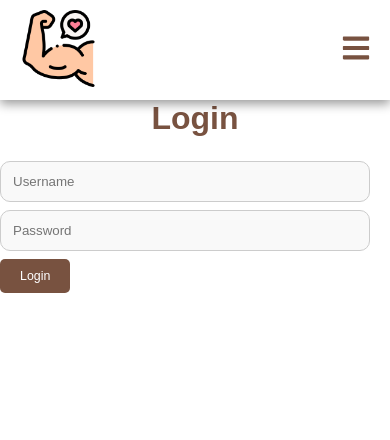
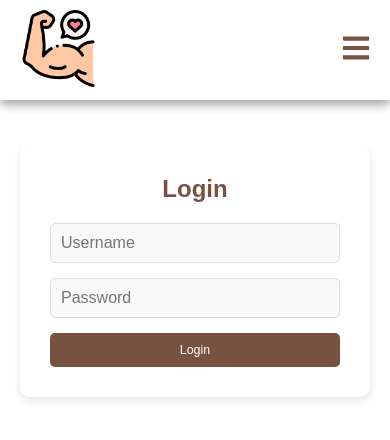
Before and after one commit to Sabinapa/Personal-trainer, a React (Vite) app in the folder frontend/: page /login in a window 390 px wide. Shown: the top 440 px of the page. Built offline with nearby package versions, Linux system fonts and the light colour scheme.

Commit message:
Implemented a responsive design to other components and login page

```diff
--- a/frontend/src/css/Homepage.css
+++ b/frontend/src/css/Homepage.css
@@ -15,6 +15,7 @@
     background-position: center;
     color: white;
     padding: 20px;
+    margin-top: -5px;
 }
 
 .h1-homepage {
--- /dev/null
+++ b/frontend/src/css/Login.css
@@ -0,0 +1,50 @@
+.login-container {
+    display: flex;
+    justify-content: center;
+    align-items: flex-start;
+    padding: 40px 20px;
+    min-height: 80vh;
+    box-sizing: border-box;
+}
+
+.login-form {
+    background-color: #ffffff;
+    padding: 30px;
+    border-radius: 10px;
+    box-shadow: 0 4px 8px rgba(0, 0, 0, 0.1);
+    width: 100%;
+    max-width: 600px;
+    box-sizing: border-box;
+}
+
+.login-form h2 {
+    text-align: center;
+    margin-bottom: 20px;
+}
+
+.login-form input {
+    width: 100%;
+    padding: 10px;
+    margin-bottom: 15px;
+    border: 1px solid #ddd;
+    border-radius: 5px;
+    box-sizing: border-box;
+    font-size: 1rem;
+    transition: border-color 0.3s;
+}
+
+.login-form input:focus {
+    border-color: #785240;
+    outline: none;
+}
+
+.error-message {
+    color: #e75480;
+    margin-bottom: 15px;
+    text-align: center;
+}
+
+.login-button {
+    width: 100%;
+    padding: 10px;
+}
--- a/frontend/src/css/Navbar.css
+++ b/frontend/src/css/Navbar.css
@@ -5,9 +5,8 @@
     display: flex;
     justify-content: center;
     padding: 10px 0;
-    z-index: 5;
-    position: relative;
     box-shadow: 0 4px 10px rgba(0, 0, 0, 0.4);
+    margin-bottom: 5px;
 }
 
 .navbar {
@@ -78,16 +77,16 @@
     .navbar-right {
         display: none;
         position: absolute;
-        top: 100px;
+        top: 110px;
         right: 0;
         background-color: var(--background-color);
         width: 100%;
-        height: 20%;
+        height: 30%;
         flex-direction: column;
         align-items: center;
         justify-content: center;
         transition: all 0.3s ease-in-out;
-        z-index: 10;
+        z-index: 5;
     }
     .navbar-right.open {
         display: flex;
--- a/frontend/src/css/Register.css
+++ b/frontend/src/css/Register.css
@@ -1,6 +1,6 @@
 .main {
     width: 50%;
-    background-color: var(--background-color);
+    background-color: white;
     margin: 0 auto;
     padding: 2rem;
     margin-top: 50px;
@@ -8,15 +8,8 @@
     box-shadow: 0 8px 16px rgba(0, 0, 0, 0.2);
 }
 
-body
-{
-    background-color: white;
-}
-
 h2 {
     text-align: center;
-    font-size: 2rem;
-    color: var(--heading1);
     margin-bottom: 1.5rem;
 }
 
@@ -37,8 +30,7 @@ input, textarea, select {
 }
 
 input:focus, textarea:focus, select:focus {
-    border-color: #4CAF50;
-    box-shadow: 0 0 5px rgba(76, 175, 80, 0.5);
+    border-color: var(--heading1);
     outline: none;
 }
 
@@ -79,16 +71,8 @@ select {
 .register-button {
     width: 40%;
     padding: 1rem;
-    background-color: var(--button-bg);
-    color: #ffffff;
-    border: none;
-    border-radius: 10px;
-    font-size: 1.25rem;
-    font-weight: bold;
-    cursor: pointer;
     display: block;
     margin: 1.5rem auto;
-    transition: background-color 0.3s, transform 0.2s;
 }
 
 .register-button:hover {
@@ -99,3 +83,9 @@ select {
 .register-button:active {
     transform: scale(0.98);
 }
+
+@media (max-width: 768px) {
+    .main{
+        width: 90%;
+    }
+}
--- a/frontend/src/css/TrainerSearch.css
+++ b/frontend/src/css/TrainerSearch.css
@@ -6,6 +6,7 @@
     padding: 20px;
     box-sizing: border-box;
     background-color: var(--background-color);
+    margin-top: 20px
 }
 
 .trainer-search {
--- a/frontend/src/pages/Login.jsx
+++ b/frontend/src/pages/Login.jsx
@@ -2,6 +2,8 @@ import React, {useState, useEffect, useContext} from 'react';
 import axios from 'axios';
 import {AuthContext} from "../context/AutoContext.jsx";
 import {useNavigate} from "react-router-dom";
+import '../css/Login.css'
+
 
 const Login = () => {
     const [username, setUsername] = useState('');
```
